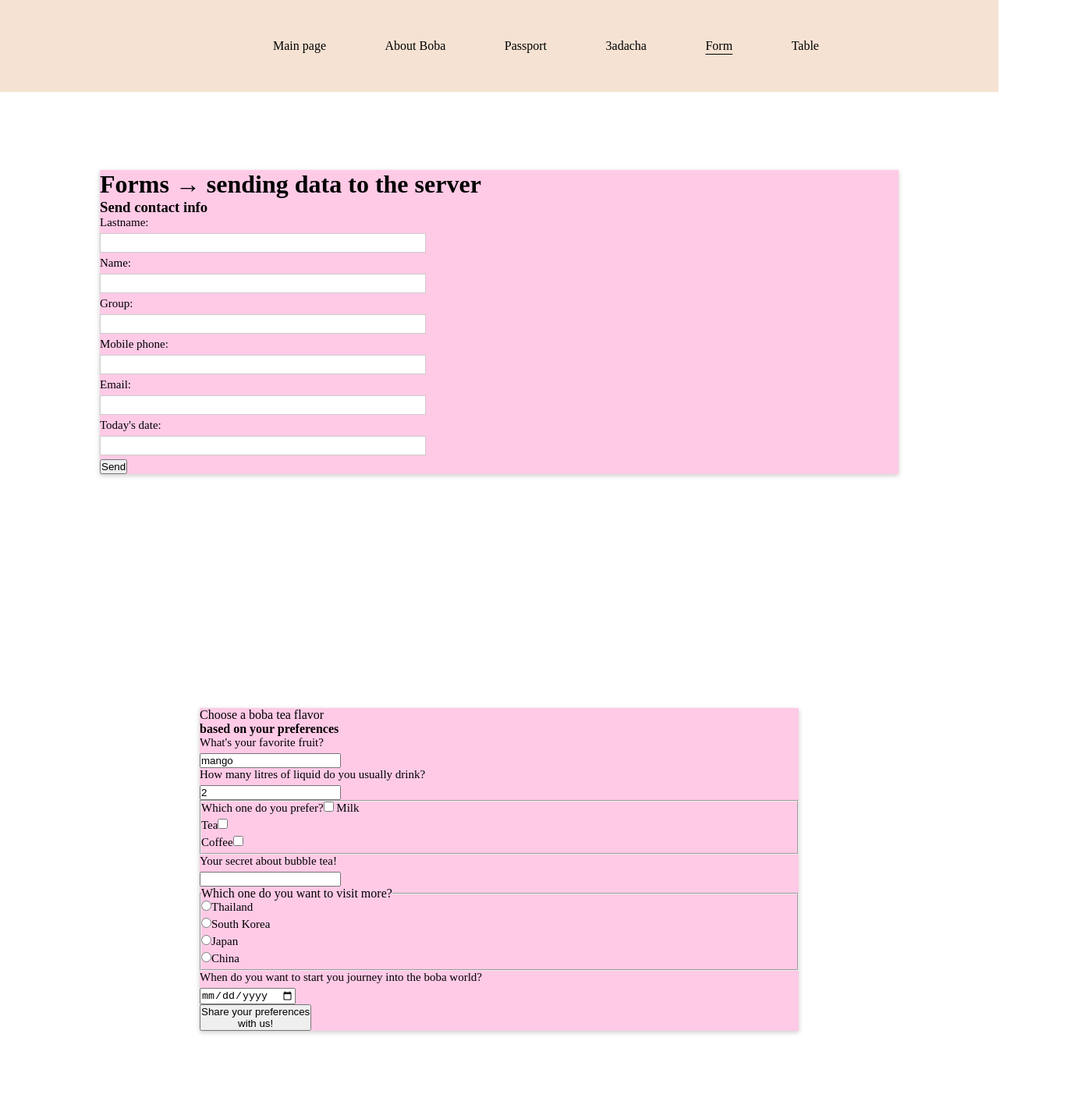
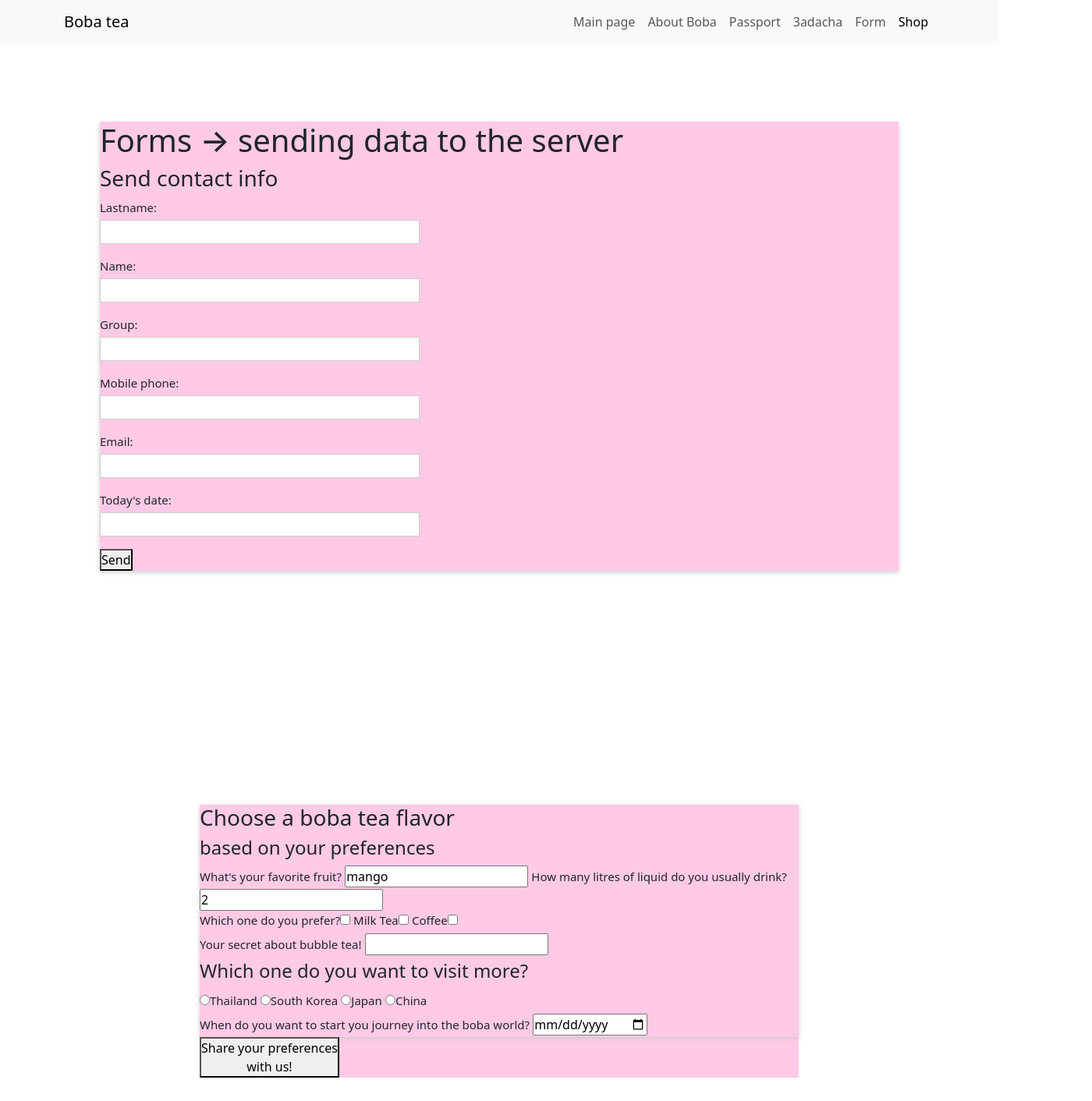
Before and after one commit to kkopengagenn/2025_BWT, a plain HTML site: page form.html in a window 1280 px wide. Shown: the whole page at 78% size, 1400 px wide, since content can reach past the window. Before the commit the page ends 1352 px from the top, so only its background shows below. Drawn offline with nearby package versions, Linux system fonts and the light colour scheme; files that its build step writes are made by us from their sources; a web font is replaced by a local one.

Commit message:
Add files via upload

```diff
--- a/form.html
+++ b/form.html
@@ -3,25 +3,32 @@
 <head>
     <meta charset="UTF-8">
     <meta name="viewport" content="width=device-width, initial-scale=1.0">
- <title>Forms</title>
-<link rel="stylesheet" href="styles.css">
+    <title>Forms</title>
+    <link rel="stylesheet" href="../css/styles.css">
+    <link href="https://cdn.jsdelivr.net/npm/bootstrap@5.3.0/dist/css/bootstrap.min.css" rel="stylesheet">
+
 </head>
 <body>
-<div class="wrapper">
- <header class="container">
-        <nav>
-            <ul>
-                <li><a href="index.html">Main page</a></li>
-                <li><a href="https://en.wikipedia.org/wiki/Bubble_tea" target="_blank">About Boba</a></li>
-                <li><a href="passport.html">Passport</a></li>
-                <li><a href="task.html">3adacha</a></li>
-                <li class="active"><a href="form.html">Form</a></li>
-                <li><a href="tech.html">Table</a></li>
+<nav class="navbar navbar-expand-lg navbar-light bg-light">
+  <div class="container">
+    <a class="navbar-brand" href="index.html">Boba tea</a>
 
-            </ul>
-        </nav>
-    </header>
-</div>
+    <button class="navbar-toggler" type="button" data-bs-toggle="collapse" data-bs-target="#mainNav">
+      <span class="navbar-toggler-icon"></span>
+    </button>
+
+    <div class="collapse navbar-collapse" id="mainNav">
+      <ul class="navbar-nav ms-auto">
+        <li class="nav-item"><a class="nav-link" href="index.html">Main page</a></li>
+        <li class="nav-item"><a class="nav-link" href="https://en.wikipedia.org/wiki/Bubble_tea" target="_blank">About Boba</a></li>
+        <li class="nav-item"><a class="nav-link" href="passport.html">Passport</a></li>
+        <li class="nav-item"><a class="nav-link" href="task.html">3adacha</a></li>
+        <li class="nav-item"><a class="nav-link" href="form.html">Form</a></li>
+        <li class="nav-item"><a class="nav-link active" href="shop_2.html">Shop</a></li>
+      </ul>
+    </div>
+  </div>
+</nav>
 
 <div class="contact-info">
 
@@ -30,8 +37,6 @@
 
 <form action="https://www.google.com/search" name="q" method="get" id="userenter"
 target="_blank">
-    <p><input type="hidden"  name="q" value="search"></p>
-
 
   <h3>Send contact info</h3>
   <p>
@@ -72,12 +77,9 @@ target="_blank">
 
 
 <div class="all-forms" id="all-forms">
-
-
-<form action="https://www.bing.com/search?" method="get" id="form1"
-target="_blank" name="boba_form">
-        <p>Choose a boba tea flavor<input type="hidden"  name="q" value="search"></p>
-
+<form action="https://www.google.com/search" method="get" id="form1"
+target="_blank">
+  <h3>Choose a boba tea flavor</h3>
   <h4>based on your preferences</h4>
   <label for="fav_fruit">What's your favorite fruit?</label>
   <input type="text" id="fav_fruit" name="fav_fruit" required value="mango">
@@ -85,10 +87,10 @@ target="_blank" name="boba_form">
   <input type="number" name="water" id="water" required value="2">
 
   <fieldset>
-    <label for="milk">Which one do you prefer?<input type="checkbox" name="milk" id="milk" value="milk">
+    <label for="milk">Which one do you prefer?<input type="checkbox" name="milk" id="milk" value="milk" required>
     Milk</label>
-    <label>Tea<input type="checkbox" name="milk" id="Tea" value="Tea"></label>
-    <label>Coffee<input type="checkbox" name="milk" id="Coffee" value="Coffee"></label>
+    <label>Tea<input type="checkbox" name="milk" id="milk" value="Tea"></label>
+    <label>Coffee<input type="checkbox" name="milk" id="milk" value="Coffee"></label>
    </fieldset>
   <label for="secret">Your secret about bubble tea!</label>
   <input type="password" name="secret_boba" id="secret_boba">
@@ -96,30 +98,25 @@ target="_blank" name="boba_form">
 
   <fieldset>
     <legend>Which one do you want to visit more?</legend>
-    <label for="T"><input type="radio" name="fav_region" id="T" value="Thailand">Thailand</label>
-    <label for="SK"><input type="radio" name="fav_region" id="SK" value="South Korea">South Korea</label>
-    <label for="J"><input type="radio" name="fav_region" id="J" value="Japan">Japan</label>
-    <label for="C"><input type="radio" name="fav_region" id="C" value="China">China</label>
+    <label for="region"><input type="radio" name="fav_region" id="region" value="Thailand">Thailand</label>
+    <label for="region"><input type="radio" name="fav_region" id="region" value="South Korea">South Korea</label>
+    <label for="region"><input type="radio" name="fav_region" id="region" value="Japan">Japan</label>
+    <label for="region"><input type="radio" name="fav_region" id="region" value="China">China</label>
 </fieldset>
 
 <label for="day">When do you want to start you journey into the boba world?</label>
-<input type="date" name="date_of_boba_journey" id="date_of_boba_journey">
+<input type="date" name="date_of_boba_journey" id="date">
+</form>
 
-    <p>
+<input type="hidden" name="result_boba_pref" value="Boba Classic">
+
+<p>
   <button type="submit" id="button1">Share your preferences
     <br> with us!</button>
 </p>
-
-    <input type="hidden" name="result_boba_pref" value="Boba Classic">
-
-</form>
-
-
-
 
 </div>
 
 
 </body>
-
 </html>
```
Also changed, not shown: index.html (+24 -20 lines), passport.html (+25 -21 lines), task.html (+32 -31 lines), tech.html (+25 -20 lines).
